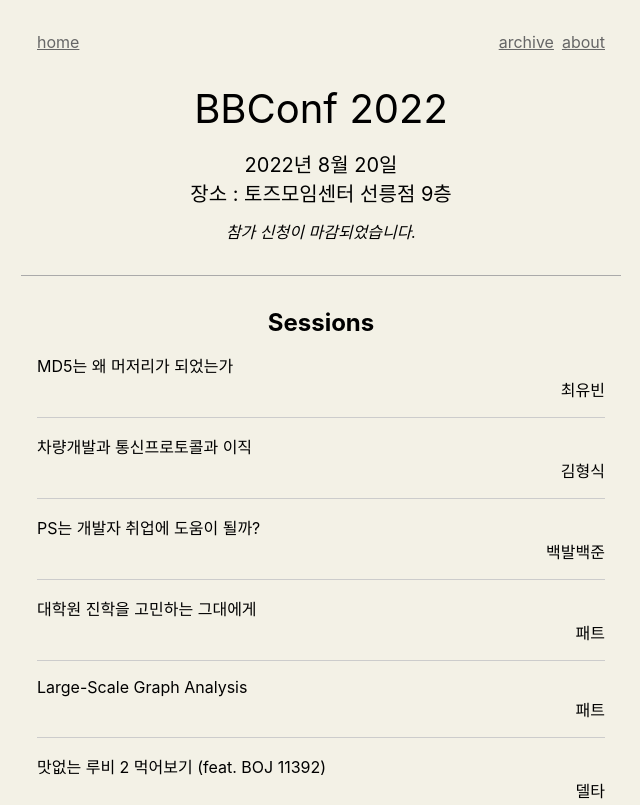
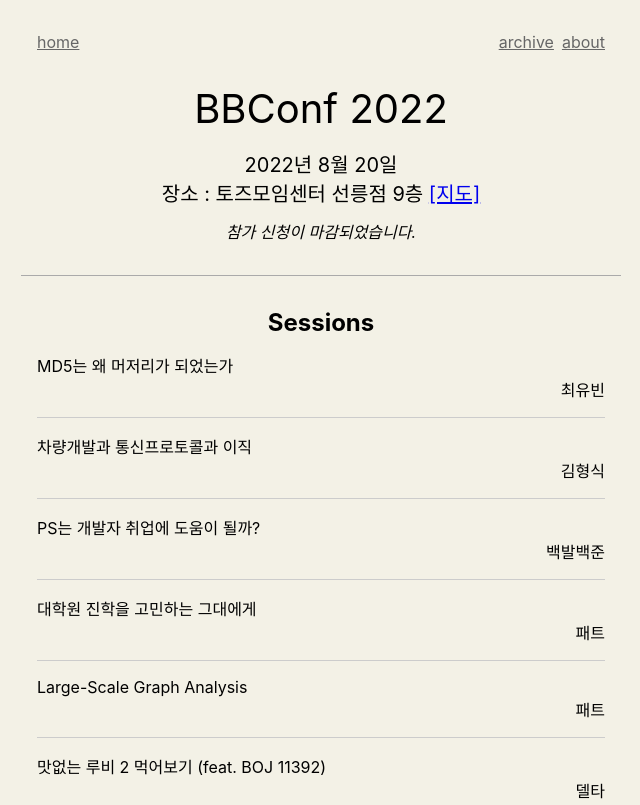
Before and after one commit to bbconfhq/conference, a Gatsby site: page / in a window 1280 px wide. Shown: the top 805 px of the page, without its empty margins (319-959 px from the left). Built offline with nearby package versions, Linux system fonts and the light colour scheme; Gatsby itself is replaced by a stand-in of ours; a web font is replaced by a local one.

Commit message:
Update index.tsx

```diff
--- a/src/pages/index.tsx
+++ b/src/pages/index.tsx
@@ -10,7 +10,7 @@ const IndexPage = () => {
     <Layout>
       <Title>BBConf 2022</Title>
       <Time dateTime={'2022-08-20'}>2022년 8월 20일</Time>
-      <Location>장소 : 토즈모임센터 선릉점 9층</Location>
+      <Location>장소 : 토즈모임센터 선릉점 9층 <a href="https://naver.me/xorKYJyG ">[지도]</a></Location>
       <ApplicationLabel>참가 신청이 마감되었습니다.</ApplicationLabel>
 
       <Divider />
```
